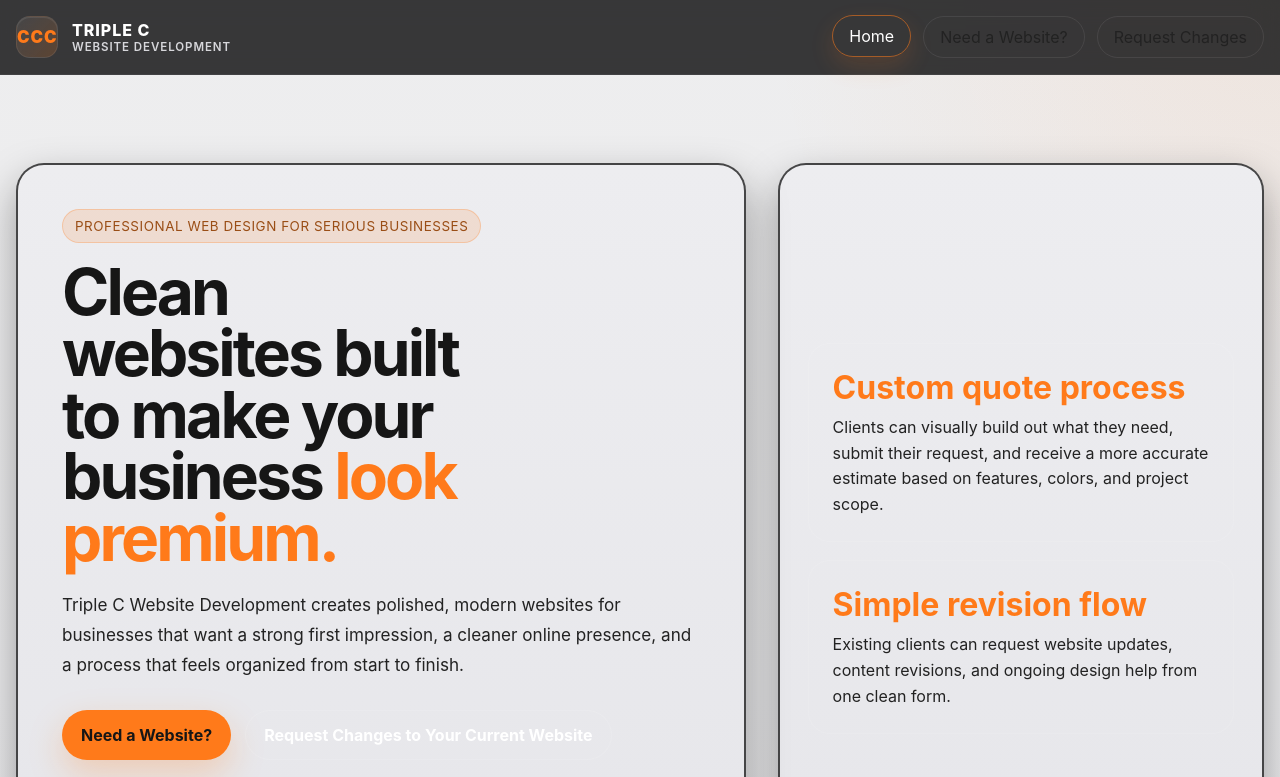
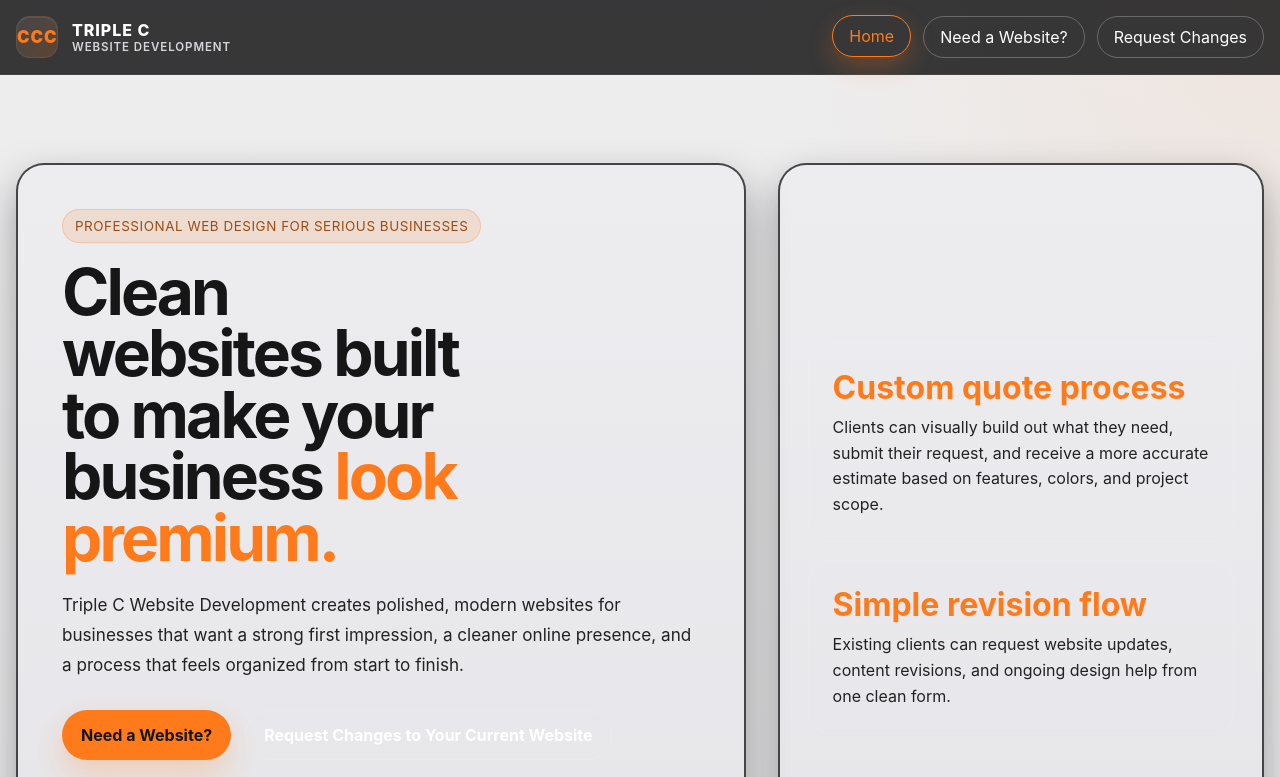
Before and after one commit to QCOX90/websitedevelopment, a plain HTML site: page index.html in a window 1280 px wide. In both pictures the pointer is over the button "Home". Shown: the top 777 px of the page. Drawn offline with Linux system fonts and the light colour scheme.

Commit message:
Update index.html

```diff
--- a/index.html
+++ b/index.html
@@ -109,8 +109,8 @@
     .nav-links button,
     .back-btn {
       background: transparent;
-      color: #222222;
-      border: 1px solid rgba(255,255,255,0.08);
+      color: #ffffff;
+      border: 1px solid rgba(255,255,255,0.25);
       border-radius: 999px;
       padding: 10px 16px;
       cursor: pointer;
@@ -118,10 +118,10 @@
 
     .nav-links button:hover,
     .back-btn:hover {
-      color: var(--white);
-      border-color: rgba(255,122,26,0.55);
+      color: #ff7a1a;
+      border-color: #ff7a1a;
       transform: translateY(-1px);
-      box-shadow: 0 10px 24px rgba(255,122,26,0.14);
+      box-shadow: 0 10px 24px rgba(255,122,26,0.25);
     }
 
     .view {
```
